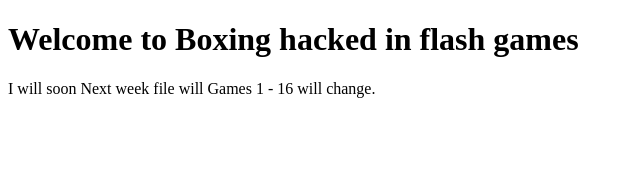
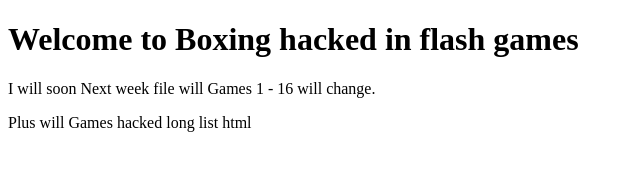
Before and after one commit to sexyx3290/Website, a plain HTML site: page welcome.html in a window 1280 px wide. Shown: the whole page, without its empty margins (0-640 px from the left). Drawn offline with Linux system fonts and the light colour scheme.

Commit message:
Update welcome.html

```diff
--- a/welcome.html
+++ b/welcome.html
@@ -7,6 +7,7 @@
 
 <h1>Welcome to Boxing hacked in flash games</h1>
 <p>I will soon Next week file will Games 1 - 16 will change.</p>
+<p>Plus will Games hacked long list html</p>
 
 </body>
 </html>
```
